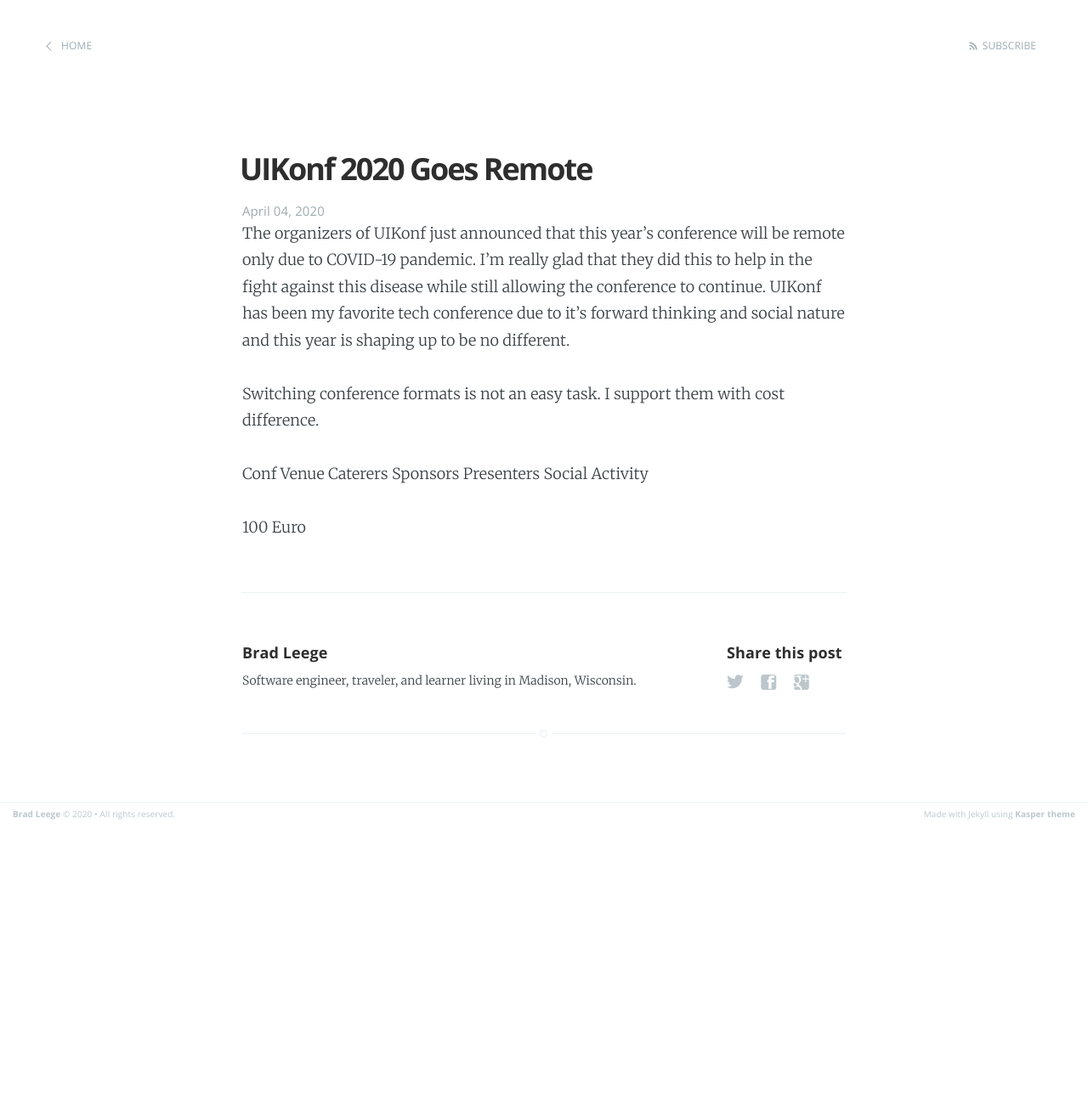
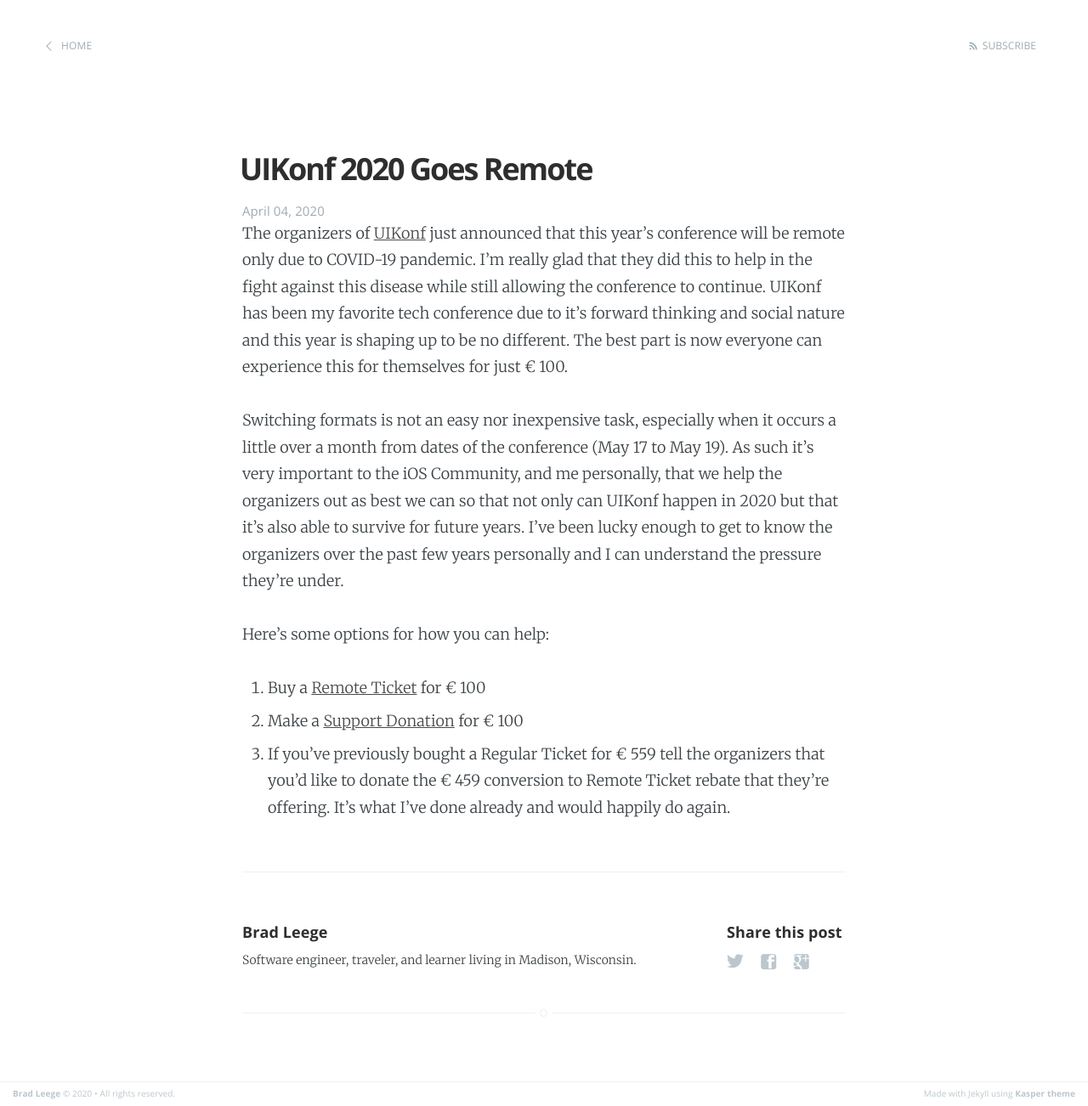
Before and after one commit to bleege/bleege.github.io, a Jekyll site: the page built from _posts/2020-04-04-uikonf-remote.md, in a window 1280 px wide. Shown: the whole page at 85% size. Built offline with Jekyll 4.4.1, drawn with Linux system fonts in a browser that asks for light colours; before the commit the page ends 973 px from its top, so only the background shows below that.

Commit message:
Finishing Copy

```diff
--- a/_posts/2020-04-04-uikonf-remote.md
+++ b/_posts/2020-04-04-uikonf-remote.md
@@ -24,15 +24,13 @@
 ---
 
 <!--excerpt.start-->
-The organizers of UIKonf just announced that this year's conference will be remote only due to COVID-19 pandemic.  I'm really glad that they did this to help in the fight against this disease while still allowing the conference to continue.  UIKonf has been my favorite tech conference due to it's forward thinking and social nature and this year is shaping up to be no different.
+The organizers of [UIKonf](https://uikonf.com) just announced that this year's conference will be remote only due to COVID-19 pandemic.  I'm really glad that they did this to help in the fight against this disease while still allowing the conference to continue.  UIKonf has been my favorite tech conference due to it's forward thinking and social nature and this year is shaping up to be no different.  The best part is now everyone can experience this for themselves for just &euro; 100.
 <!--excerpt.end-->
 
-Switching conference formats is not an easy task.  I support them with cost difference.
+Switching formats is not an easy nor inexpensive task, especially when it occurs a little over a month from dates of the conference (May 17 to May 19).  As such it's very important to the iOS Community, and me personally, that we help the organizers out as best we can so that not only can UIKonf happen in 2020 but that it's also able to survive for future years.  I've been lucky enough to get to know the organizers over the past few years personally and I can understand the pressure they're under.
 
-Conf Venue
-Caterers
-Sponsors
-Presenters
-Social Activity
+Here's some options for how you can help:
 
-100 Euro
+1. Buy a [Remote Ticket](https://ti.to/uikonf/uikonf-2020) for &euro; 100
+1. Make a [Support Donation](https://ti.to/uikonf/uikonf-2020/with/u-uwf4mk1cc) for &euro; 100
+1. If you've previously bought a Regular Ticket for &euro; 559 tell the organizers that you'd like to donate the &euro; 459 conversion to Remote Ticket rebate that they're offering.  It's what I've done already and would happily do again.
```
